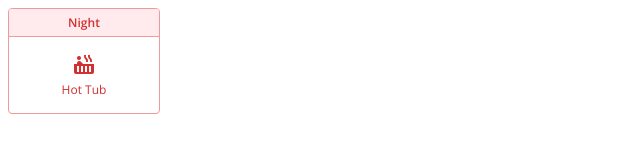
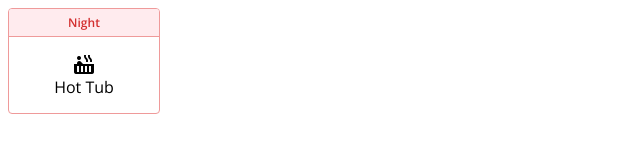
Before and after one commit to RasmusRiddersholm/18d1, a plain HTML site: page index.html in a window 1280 px wide. Shown: the whole page, without its empty margins (0-640 px from the left). Drawn offline with nearby package versions, Linux system fonts and the light colour scheme.

Commit message:
Update index.css

```diff
--- a/index.css
+++ b/index.css
@@ -25,13 +25,3 @@ body {
   align-items: center;        /* Group Children in Center (+axis) */
   padding: 15px 0;            /* Add padding to the top/bottom */
 }
-.material-icons {
-  font-size: 36px;
-  color: #D32F2F;
-  margin-bottom: 5px;
-}
-.main-description {
-  color: #D32F2F;
-  font-size: 12px;
-  text-align: center;
-}
```
